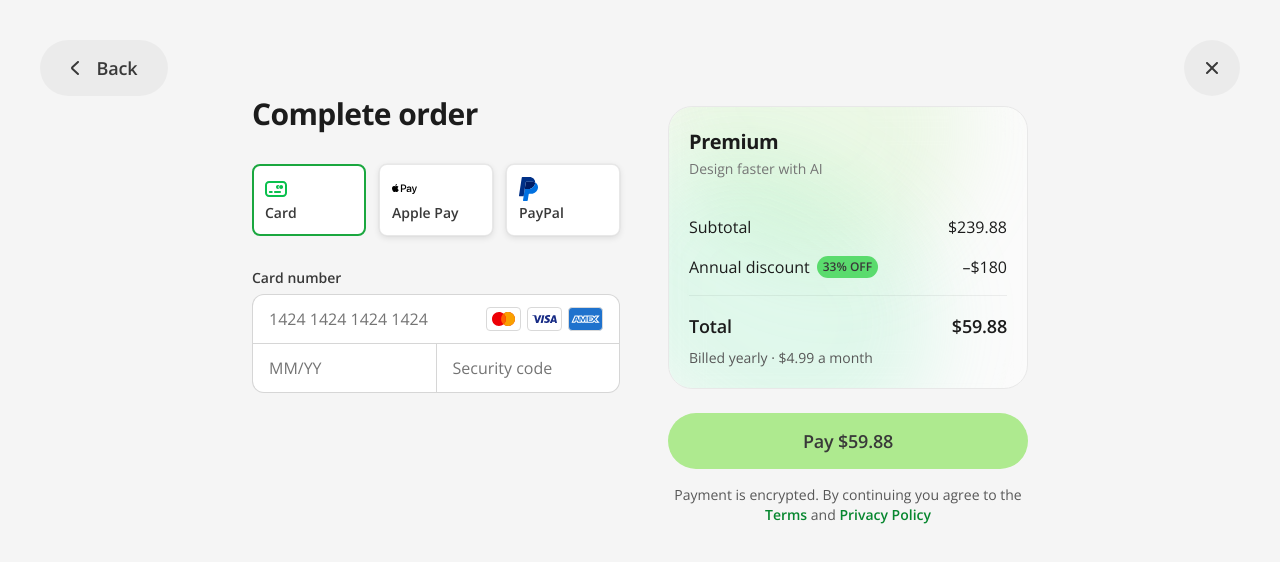
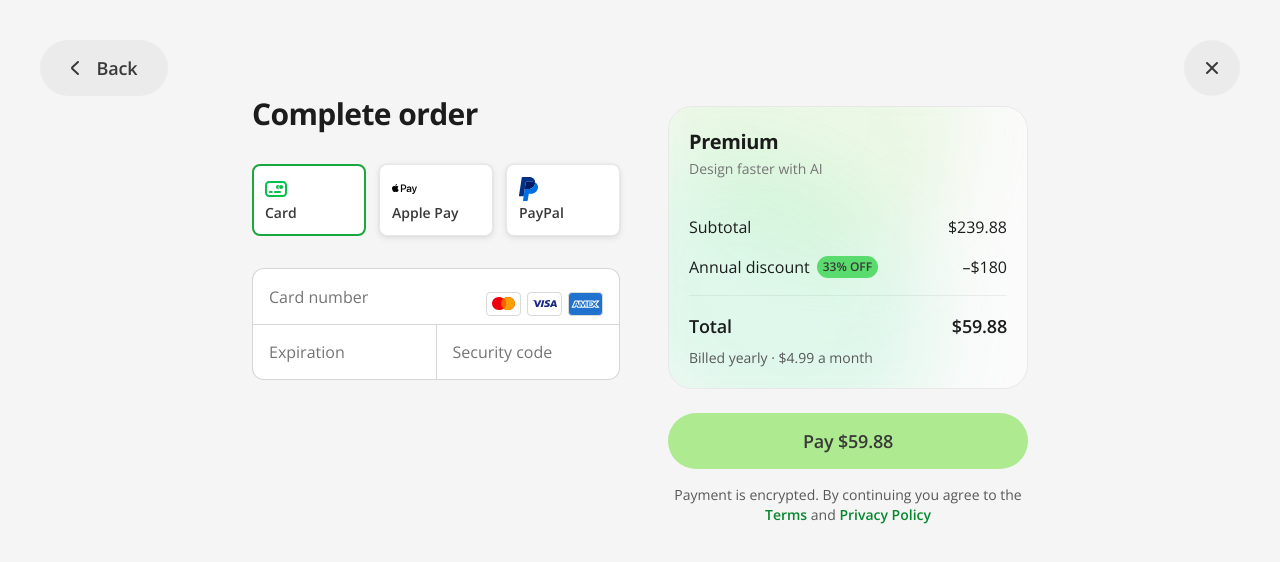
Before and after one commit to olgaworoshilowa-ux/check-out, a React (Vite) app: page / in a window 1280 px wide. Both pictures are taken after a click on the button 1212 px from the left and 44 px from the top of the page. Shown: the top 562 px of the page. Built offline with nearby package versions, Linux system fonts and the light colour scheme.

Commit message:
Checkout / upgrade plan prototype

```diff
--- a/src/Checkout.css
+++ b/src/Checkout.css
@@ -191,19 +191,11 @@
   line-height: 20px;
 }
 
+/* Stripe Elements-style floating labels (labels: 'floating'), Open Sans */
 .field {
-  display: flex;
-  flex-direction: column;
-  gap: 6px;
+  display: block;
   margin-bottom: 16px;
   width: 100%;
-}
-
-.field__label {
-  font-size: 14px;
-  font-weight: 600;
-  line-height: 20px;
-  color: var(--neutral-text-alpha);
 }
 
 .field__control {
@@ -214,10 +206,60 @@
   border: 1px solid var(--neutral-border-beta);
   border-radius: 12px;
   padding: 12px 16px;
-  min-height: 48px;
+  min-height: 56px;
+  transition: border-color 0.15s ease, box-shadow 0.15s ease;
 }
 
-/* Stripe-style card block from Figma */
+.field--floating .field__control {
+  padding: 22px 16px 8px;
+}
+
+.field__label {
+  font-family: var(--font);
+  font-size: 14px;
+  font-weight: 600;
+  line-height: 20px;
+  color: var(--neutral-text-alpha);
+}
+
+.field--floating .field__label {
+  position: absolute;
+  left: 16px;
+  top: 50%;
+  transform: translateY(-50%);
+  margin: 0;
+  font-size: 16px;
+  font-weight: 400;
+  line-height: 24px;
+  color: var(--neutral-text-beta);
+  pointer-events: none;
+  transition:
+    top 0.18s ease,
+    transform 0.18s ease,
+    font-size 0.18s ease,
+    color 0.18s ease;
+  z-index: 1;
+}
+
+.field--floating .field__control:focus-within .field__label,
+.field--floating.field--filled .field__label,
+.card-group__cell.field--floating:focus-within .field__label,
+.card-group__cell.field--filled .field__label {
+  top: 8px;
+  transform: none;
+  font-size: 12px;
+  font-weight: 600;
+  line-height: 16px;
+  color: var(--neutral-text-alpha);
+}
+
+.field__control:focus-within {
+  border-color: var(--primary-fill-beta);
+  outline: none;
+  box-shadow: 0 0 0 1px var(--primary-fill-beta);
+}
+
+/* Stripe condensed card block */
 .card-group {
   margin-bottom: 16px;
 }
@@ -229,6 +271,10 @@
 .card-group .field__control {
   border-radius: 12px 12px 0 0;
   border-bottom: none;
+}
+
+.card-group .field__control:focus-within {
+  z-index: 1;
 }
 
 .card-group__row {
@@ -243,8 +289,9 @@
   align-items: center;
   background: #fff;
   border: 1px solid var(--neutral-border-beta);
-  padding: 12px 16px;
-  min-height: 48px;
+  padding: 22px 16px 8px;
+  min-height: 56px;
+  transition: border-color 0.15s ease, box-shadow 0.15s ease;
 }
 
 .card-group__cell:first-child {
@@ -258,17 +305,8 @@
 
 .card-group__cell:focus-within {
   border-color: var(--primary-fill-beta);
+  box-shadow: 0 0 0 1px var(--primary-fill-beta);
   z-index: 1;
-}
-
-.card-group .field__control:focus-within {
-  border-color: var(--primary-fill-beta);
-  z-index: 1;
-}
-
-.field__control:focus-within {
-  border-color: var(--primary-fill-beta);
-  outline: none;
 }
 
 .field__input {
@@ -277,15 +315,25 @@
   border: none;
   background: transparent;
   padding: 0;
+  font-family: var(--font);
   font-size: 16px;
   font-weight: 400;
   line-height: 24px;
   color: var(--neutral-text-alpha);
   outline: none;
+  position: relative;
+  z-index: 2;
 }
 
 .field__input::placeholder {
   color: var(--neutral-text-beta);
+  opacity: 0;
+  transition: opacity 0.15s ease;
+}
+
+.field__control:focus-within .field__input::placeholder,
+.card-group__cell:focus-within .field__input::placeholder {
+  opacity: 1;
 }
 
 .field__input--select {
@@ -310,6 +358,7 @@
   align-items: center;
   justify-content: center;
   pointer-events: none;
+  z-index: 2;
 }
 
 .field__chevron img {
@@ -324,6 +373,9 @@
   gap: 6px;
   flex-shrink: 0;
   margin-left: 8px;
+  position: relative;
+  z-index: 2;
+  align-self: center;
 }
 
 .brand-badge {
--- a/src/Checkout.tsx
+++ b/src/Checkout.tsx
@@ -237,7 +237,7 @@ export default function Checkout({
 
           {paymentMethod === 'card' ? (
             <div className="card-group">
-              <Field label="Card number">
+              <Field label="Card number" filled={cardNumber.length > 0}>
                 <input
                   className="field__input"
                   inputMode="numeric"
@@ -262,8 +262,9 @@ export default function Checkout({
               </Field>
 
               <div className="card-group__row">
-                <label className="card-group__cell">
-                  <span className="visually-hidden">Expiration</span>
+                <label
+                  className={`card-group__cell field--floating${expiration ? ' field--filled' : ''}`}
+                >
                   <input
                     className="field__input"
                     inputMode="numeric"
@@ -272,18 +273,21 @@ export default function Checkout({
                     value={expiration}
                     onChange={(e) => setExpiration(formatExpiry(e.target.value))}
                   />
+                  <span className="field__label">Expiration</span>
                 </label>
-                <label className="card-group__cell">
-                  <span className="visually-hidden">Security code</span>
+                <label
+                  className={`card-group__cell field--floating${cvc ? ' field--filled' : ''}`}
+                >
                   <input
                     className="field__input"
                     inputMode="numeric"
                     autoComplete="cc-csc"
-                    placeholder="Security code"
+                    placeholder="CVC"
                     maxLength={4}
                     value={cvc}
                     onChange={(e) => setCvc(digitsOnly(e.target.value).slice(0, 4))}
                   />
+                  <span className="field__label">Security code</span>
                 </label>
               </div>
             </div>
@@ -335,7 +339,7 @@ export default function Checkout({
 
           {showEmail ? (
             <div className="reveal">
-              <Field label="Email">
+              <Field label="Email" filled={email.trim().length > 0}>
                 <input
                   className="field__input"
                   type="email"
@@ -352,16 +356,17 @@ export default function Checkout({
             <div className="reveal">
               <h2 className="checkout__section-title">Billing address</h2>
 
-              <Field label="Full name">
+              <Field label="Full name" filled={fullName.trim().length > 0}>
                 <input
                   className="field__input"
                   autoComplete="name"
+                  placeholder=" "
                   value={fullName}
                   onChange={(e) => setFullName(e.target.value)}
                 />
               </Field>
 
-              <Field label="Country">
+              <Field label="Country" filled>
                 <select
                   className="field__input field__input--select"
                   value={country}
@@ -379,10 +384,11 @@ export default function Checkout({
               </Field>
 
               <div ref={addressLine1Ref}>
-                <Field label={addressLabel}>
+                <Field label={addressLabel} filled={address1.trim().length > 0}>
                   <input
                     className="field__input"
                     autoComplete="address-line1"
+                    placeholder=" "
                     value={address1}
                     onChange={(e) => setAddress1(e.target.value)}
                   />
@@ -391,28 +397,31 @@ export default function Checkout({
 
               {showExtendedAddress ? (
                 <div className="reveal">
-                  <Field label="Address line 2">
+                  <Field label="Address line 2" filled={address2.trim().length > 0}>
                     <input
                       className="field__input"
                       autoComplete="address-line2"
+                      placeholder=" "
                       value={address2}
                       onChange={(e) => setAddress2(e.target.value)}
                     />
                   </Field>
 
-                  <Field label="City">
+                  <Field label="City" filled={city.trim().length > 0}>
                     <input
                       className="field__input"
                       autoComplete="address-level2"
+                      placeholder=" "
                       value={city}
                       onChange={(e) => setCity(e.target.value)}
                     />
                   </Field>
 
-                  <Field label="Postal code">
+                  <Field label="Postal code" filled={postalCode.trim().length > 0}>
                     <input
                       className="field__input"
                       autoComplete="postal-code"
+                      placeholder=" "
                       value={postalCode}
                       onChange={(e) => setPostalCode(e.target.value)}
                     />
@@ -438,16 +447,17 @@ export default function Checkout({
 
               {showBusinessFields ? (
                 <div className="business-fields reveal">
-                  <Field label="Business name">
+                  <Field label="Business name" filled={businessName.trim().length > 0}>
                     <input
                       className="field__input"
+                      placeholder=" "
                       value={businessName}
                       onChange={(e) => setBusinessName(e.target.value)}
                     />
                   </Field>
 
                   <div className="field-row">
-                    <Field label="Tax ID type">
+                    <Field label="Tax ID type" filled>
                       <select
                         className="field__input field__input--select"
                         value={taxIdType}
@@ -461,9 +471,10 @@ export default function Checkout({
                         <img src={asset('chevron-down.svg')} alt="" />
                       </span>
                     </Field>
-                    <Field label="Tax ID">
+                    <Field label="Tax ID" filled={taxId.trim().length > 0}>
                       <input
                         className="field__input"
+                        placeholder=" "
                         value={taxId}
                         onChange={(e) => setTaxId(e.target.value)}
                       />
@@ -604,15 +615,20 @@ export default function Checkout({
 
 function Field({
   label,
+  filled,
   children,
 }: {
   label: string
+  /** Force floated label (selects / prefilled values) */
+  filled?: boolean
   children: ReactNode
 }) {
   return (
-    <label className="field">
-      <span className="field__label">{label}</span>
-      <span className="field__control">{children}</span>
+    <label className={`field field--floating${filled ? ' field--filled' : ''}`}>
+      <span className="field__control">
+        {children}
+        <span className="field__label">{label}</span>
+      </span>
     </label>
   )
 }
```
